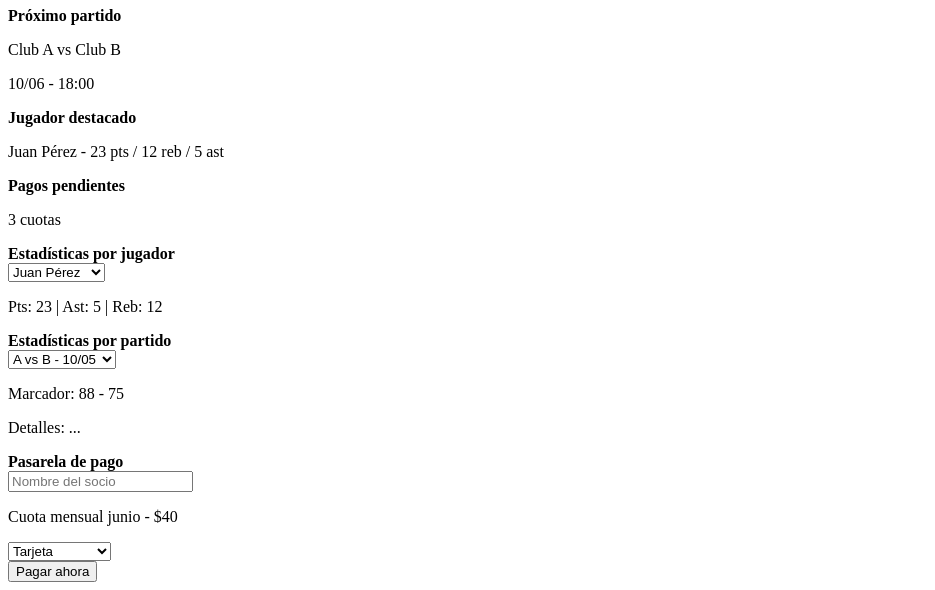
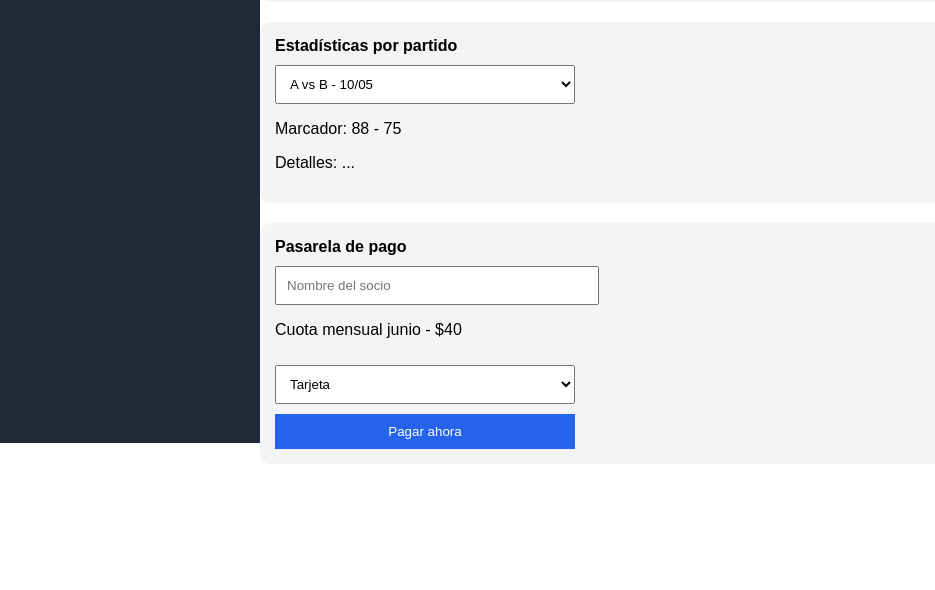
Before and after one commit to ING-BAZA/Gesti-n-Club-de-Baloncesto-, a plain HTML site: page index.html in a window 1280 px wide. Shown: the part 397-987 px from the top of the page, without its empty margins (0-935 px from the left). After the commit the page ends 901 px from the top, so only its background shows below. Drawn offline with Linux system fonts and the light colour scheme.

Commit message:
agregar archivo de estilos CSS y vincular en index.html

```diff
--- /dev/null
+++ b/Style.css
@@ -0,0 +1,57 @@
+body {
+  margin: 0;
+  font-family: Arial, sans-serif;
+}
+.sidebar {
+  width: 220px;
+  background-color: #1f2937;
+  color: white;
+  height: 100vh;
+  padding: 20px;
+  float: left;
+}
+.sidebar h2 {
+  font-size: 20px;
+  margin-bottom: 20px;
+}
+.sidebar nav p {
+  margin: 10px 0;
+  cursor: pointer;
+}
+.sidebar nav p:hover {
+  text-decoration: underline;
+}
+.main {
+  margin-left: 240px;
+  padding: 20px;
+}
+.card {
+  background: #f3f4f6;
+  border-radius: 10px;
+  padding: 15px;
+  margin-bottom: 20px;
+}
+.cards {
+  display: flex;
+  gap: 20px;
+}
+.tab-content {
+  margin-top: 10px;
+}
+.select,
+input,
+button {
+  padding: 10px;
+  margin-top: 10px;
+  width: 100%;
+  max-width: 300px;
+}
+button {
+  background-color: #2563eb;
+  color: white;
+  border: none;
+  cursor: pointer;
+}
+button:hover {
+  background-color: #1d4ed8;
+}
--- a/index.html
+++ b/index.html
@@ -4,6 +4,7 @@
   <meta charset="UTF-8">
   <meta name="viewport" content="width=device-width, initial-scale=1.0">
   <title>Gestión Club de Baloncesto</title>
+  <link rel="stylesheet" href="style.css">
 
 </head>
 <body>
```
